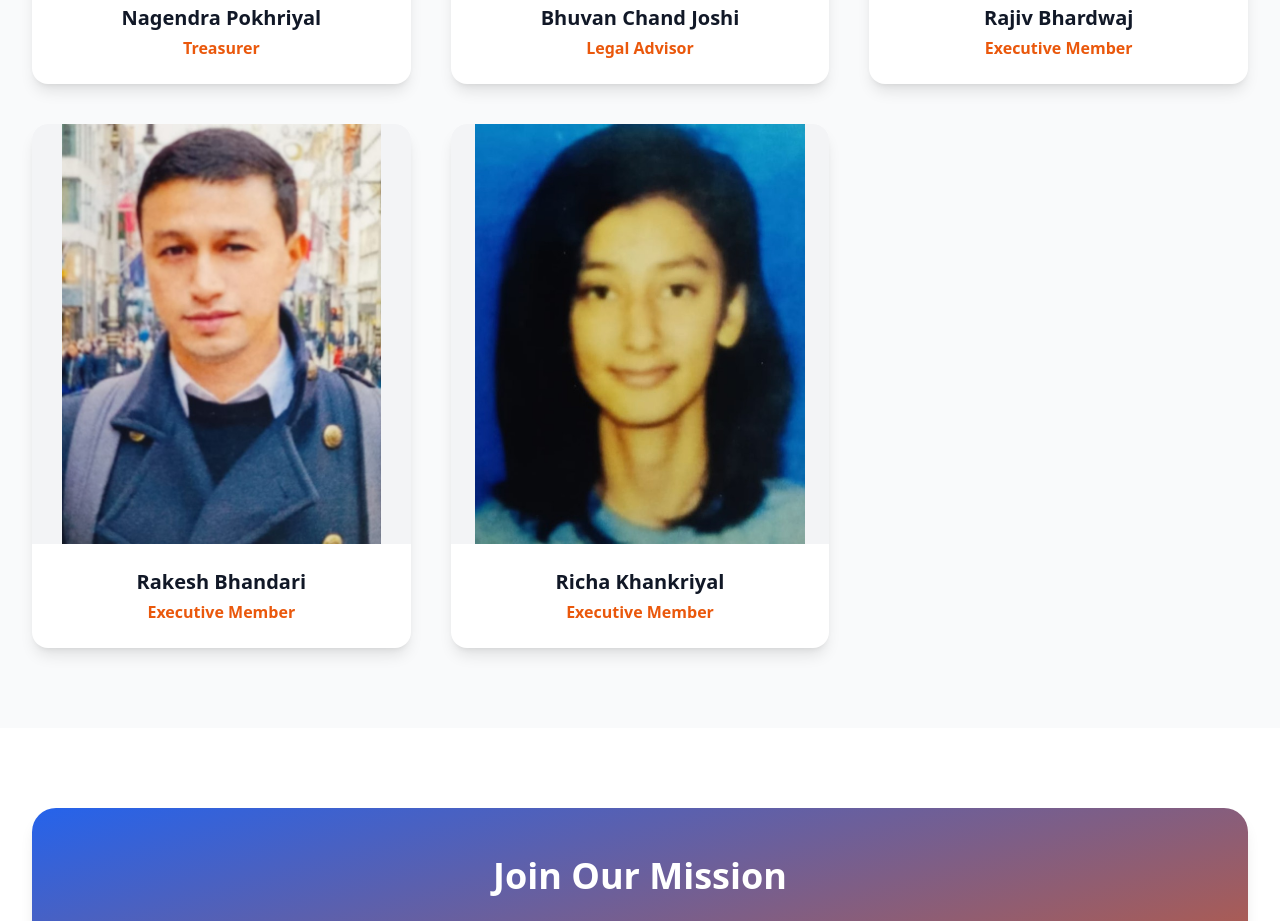
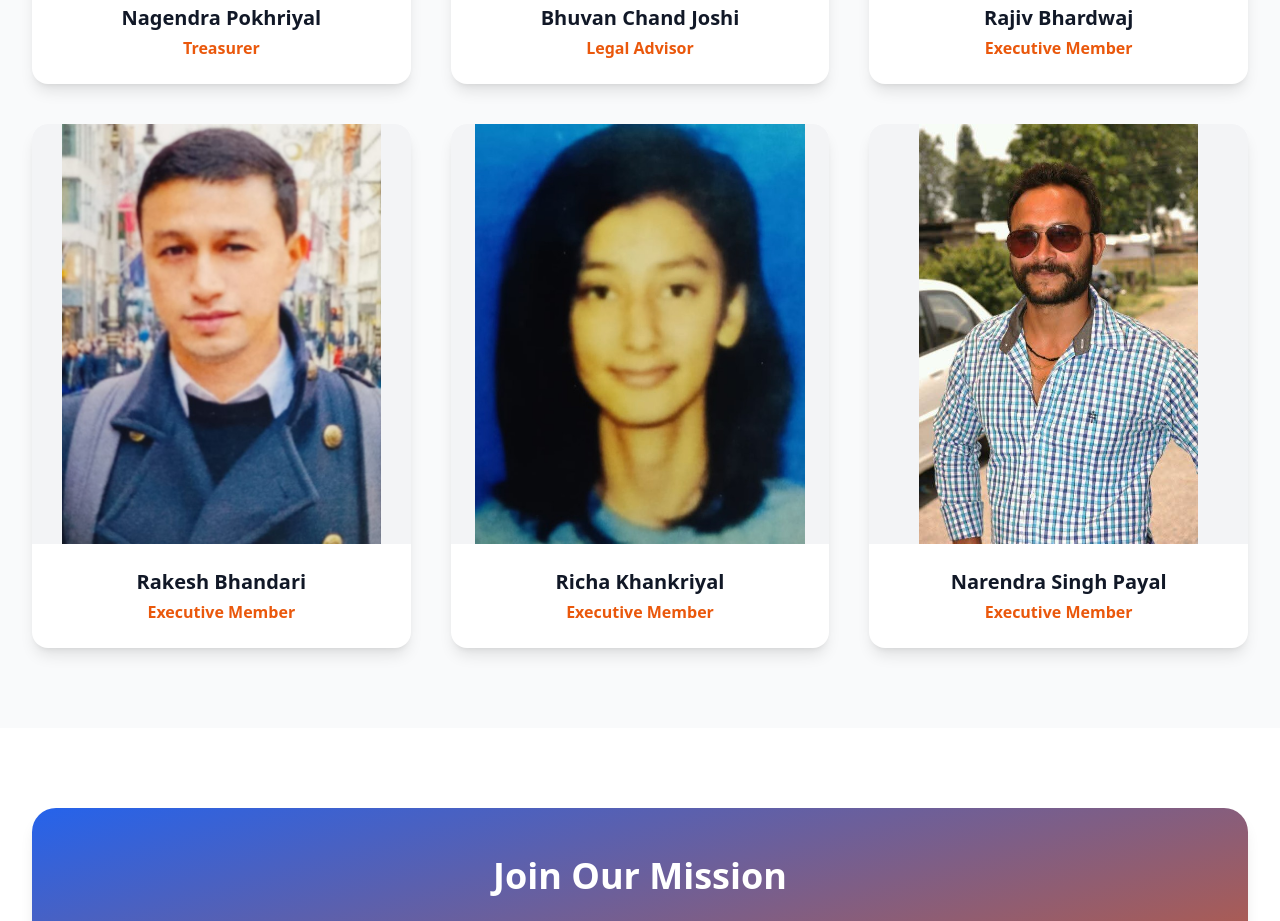
Before and after one commit to DikshaDhasmana/shikshaseshikhartak, a React (Vite) app: page /team in a window 1280 px wide. Shown: the part 2100-3021 px from the top of the page. Built offline with nearby package versions, Linux system fonts and the light colour scheme.

Commit message:
new member added

```diff
--- a/src/pages/Team.tsx
+++ b/src/pages/Team.tsx
@@ -13,6 +13,7 @@ import rakeshbhandari from '../assets/rakeshbhandari.jpeg';
 import richakhankriyal from '../assets/richakhankriyal.jpeg';
 import shraddhatiwari from '../assets/shraddhatiwari.jpeg';
 import ajaytyagi from '../assets/ajaytyagi.jpeg';
+import narendrapayal from '../assets/narendrapayal.jpeg';
 
 const Team: React.FC = () => {
   const teamMembers = [
@@ -27,6 +28,7 @@ const Team: React.FC = () => {
     { name: 'Rajiv Bhardwaj', role: 'Executive Member', image: rajivbhardwaj, phone: '' },
     { name: 'Rakesh Bhandari', role: 'Executive Member', image: rakeshbhandari, phone: '' },
     { name: 'Richa Khankriyal', role: 'Executive Member', image: richakhankriyal, phone: '' },
+    { name: 'Narendra Singh Payal', role: 'Executive Member', image: narendrapayal, phone: '' },
   ];
 
   return (
```
Also changed, not shown: src/assets/narendrapayal.jpeg (added).
